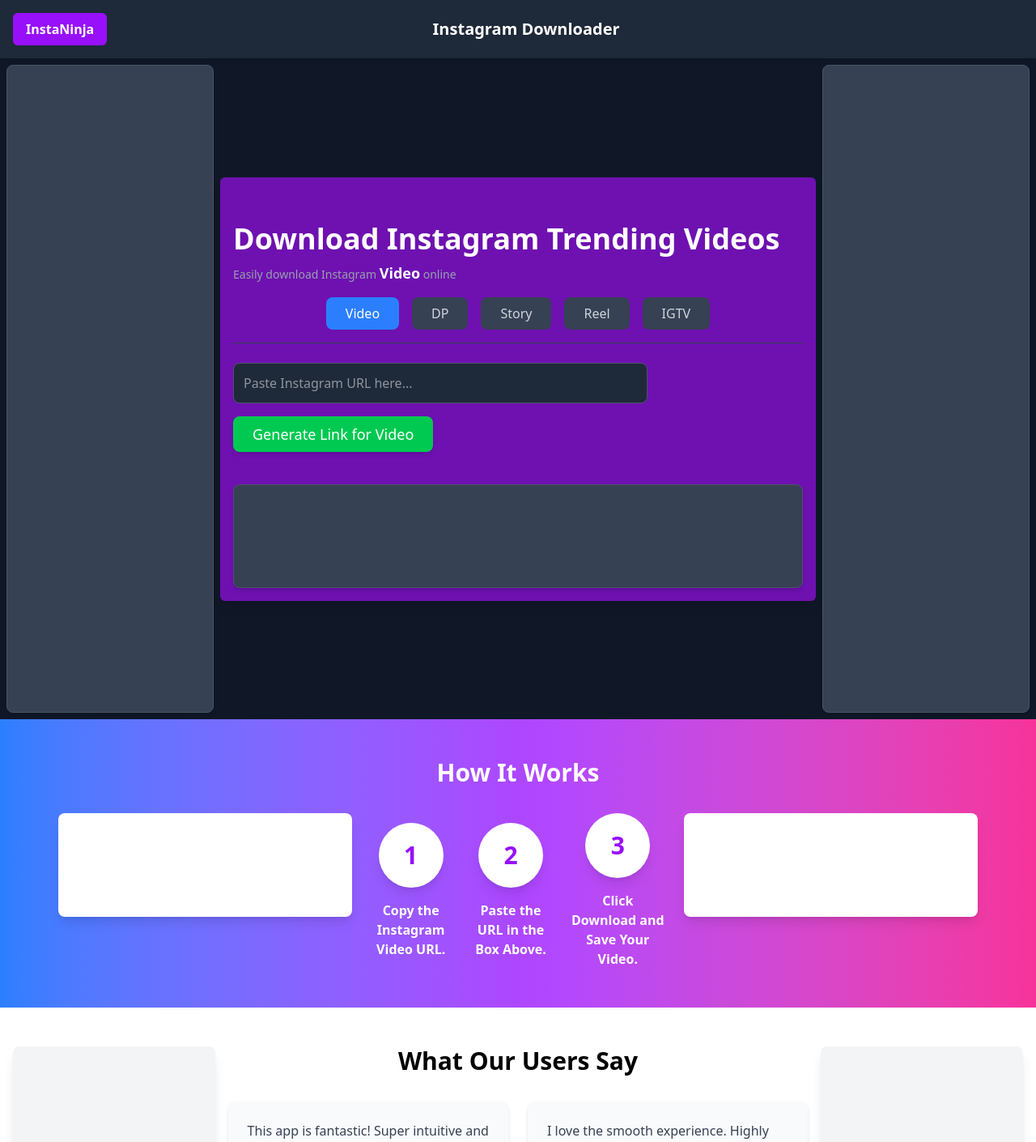
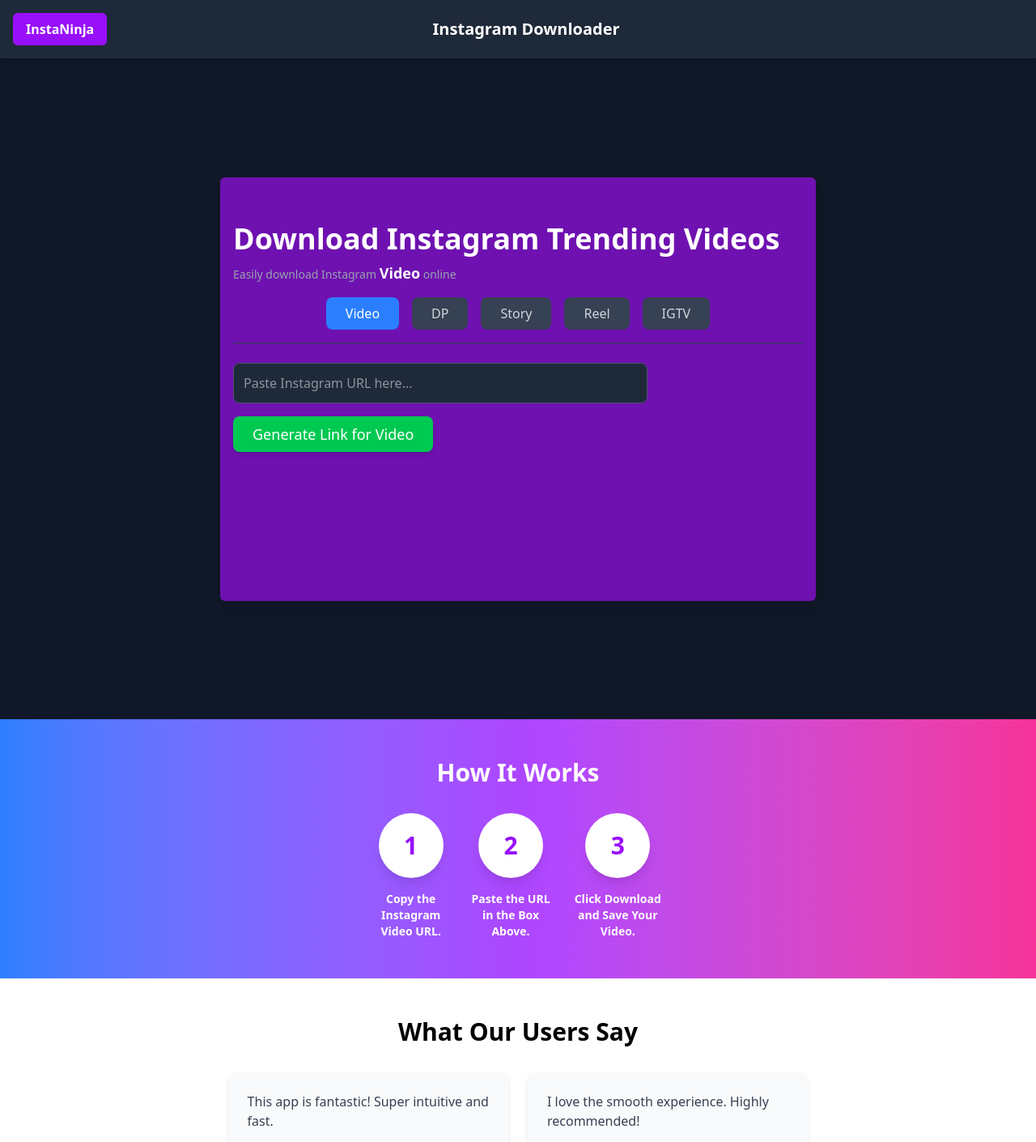
Before and after one commit to Ninjajuk/insta_reels_downloader, a React (Vite) app: page / in a window 1280 px wide. Shown: the top 1410 px of the page at 81% size. Built offline with nearby package versions, Linux system fonts and the light colour scheme.

Commit message:
adSense Google code added in every left postion

```diff
--- /dev/null
+++ b/src/components/AdSenseGoogle.jsx
@@ -0,0 +1,26 @@
+import { useEffect } from "react";
+
+const AdSenseComponent = ({ adClient, adSlot }) => {
+    useEffect(() => {
+        try {
+            (window.adsbygoogle = window.adsbygoogle || []).push({});
+        } catch (e) {
+            console.error("AdSense error: ", e);
+        }
+    }, []);
+
+    return (
+        <div>
+            <ins className="adsbygoogle"
+                style={{ display: "block" }}
+                data-ad-client={adClient}
+                data-ad-slot={adSlot}
+                data-ad-format="auto"
+                data-full-width-responsive="true">
+            </ins>
+            <script async src="https://pagead2.googlesyndication.com/pagead/js/adsbygoogle.js"></script>
+        </div>
+    );
+};
+
+export default AdSenseComponent;
--- a/src/components/HowItWorks.jsx
+++ b/src/components/HowItWorks.jsx
@@ -1,5 +1,6 @@
 import React from "react";
 import AdComponent from "./AdComponent";
+import AdSenseComponent from "./AdSenseGoogle";
 
 const HowItWorks = () => {
   return (
@@ -7,9 +8,13 @@
       <h2 className="text-3xl font-bold text-center mb-8">How It Works</h2>
 
       <div className="grid grid-cols-1 md:grid-cols-3 gap-6 max-w-6xl mx-auto px-2">
-        {/* Ad Placement */}
-        <div className="flex items-center justify-center bg-white p-4 rounded-lg shadow-lg h-32 w-full">
+        {/* Ad Placement for square */}
+        <div className="flex items-center justify-center  p-4  h-32 w-full">
           {/* <p className="text-gray-700">Ad Here</p> */}
+          <AdSenseComponent
+                adClient='ca-pub-3193442524605948'
+                adSlot='5179184800'
+              />
         </div>
 
         {/* Steps */}
@@ -18,25 +23,29 @@
             <div className="bg-white p-6 rounded-full w-20 h-20 mx-auto flex items-center justify-center shadow-lg">
               <span className="text-3xl text-purple-600 font-bold">1</span>
             </div>
-            <p className="mt-4 font-semibold">Copy the Instagram Video URL.</p>
+            <p className="mt-4 text-xs lg:text-sm font-semibold">Copy the Instagram Video URL.</p>
           </div>
           <div className="text-center">
             <div className="bg-white p-6 rounded-full w-20 h-20 mx-auto flex items-center justify-center shadow-lg">
               <span className="text-3xl text-purple-600 font-bold">2</span>
             </div>
-            <p className="mt-4 font-semibold">Paste the URL in the Box Above.</p>
+            <p className="mt-4 text-xs lg:text-sm font-semibold">Paste the URL in the Box Above.</p>
           </div>
           <div className="text-center">
             <div className="bg-white p-6 rounded-full w-20 h-20 mx-auto flex items-center justify-center shadow-lg">
               <span className="text-3xl text-purple-600 font-bold">3</span>
             </div>
-            <p className="mt-4 font-semibold">Click Download and Save Your Video.</p>
+            <p className="mt-4 text-xs lg:text-sm  font-semibold">Click Download and Save Your Video.</p>
           </div>
         </div>
 
-        {/* Ad Placement */}
-        <div className="flex items-center justify-center bg-white p-4 rounded-lg shadow-lg h-32 w-full">
+        {/* Ad Placement Square */}
+        <div className="flex items-center justify-centerp-4  h-32 w-full">
           {/* <p className="text-gray-700">Ad Here</p> */}
+          <AdSenseComponent
+                adClient='ca-pub-3193442524605948'
+                adSlot='5179184800'
+              />
         </div>
       </div>
     </section>
--- a/src/components/InstaDownloader.jsx
+++ b/src/components/InstaDownloader.jsx
@@ -1,5 +1,6 @@
 import React, { useEffect, useState } from "react";
 import AdComponent from "./AdComponent";
+import AdSenseComponent from "./AdSenseGoogle";
 
 const tabs = ["Video", "DP", "Story", "Reel", "IGTV"];
 const BASE_URL = 'http://127.0.0.1:5000/download';
@@ -74,8 +75,15 @@
     <>
 
       <main className="min-h-screen p-2 flex flex-col lg:flex-row gap-2  items-center justify-center bg-gray-900 text-white ">
-        {/* Left Ad */}
-        <AdComponent position="left" />
+        {/* Left Ad vertical */}
+        {/* <AdComponent position="left" /> */}
+        <div className="w-full lg:w-64 h-64 lg:min-h-screen">
+          <AdSenseComponent
+            adClient='ca-pub-3193442524605948'
+            adSlot='9310001507'
+          />
+        </div>
+
         <main className="flex-1 flex items-center justify-center">
           <section className="w-full max-w-7xl mx-auto p-4 bg-purple-800 rounded-md shadow-lg">
             <h1 className="text-2xl lg:text-4xl font-bold mt-10">Download Instagram Trending Videos</h1>
@@ -116,15 +124,26 @@
               {loading ? "Loading..." : downloadLink ? ` Download ${activeTab}` : `Generate Link for ${activeTab}`}
             </button>
 
-            {/* Placeholder for Ads */}
-            <div className="mt-10 w-full  h-32 bg-gray-700 flex items-center justify-center rounded-lg border border-gray-600 shadow-md">
+            {/* Placeholder for horizontal Ads */}
+            <div className="mt-10 w-full  h-32 flex items-center justify-center rounded-lg ">
               {/* <p className="text-gray-400">Ad Space</p> */}
+              <AdSenseComponent
+                adClient='ca-pub-3193442524605948'
+                adSlot='7096807683'
+              />
             </div>
           </section>
         </main>
 
         {/* Left Ad */}
-        <AdComponent position="right" />
+        {/* <AdComponent position="right" /> */}
+        <div className="w-full lg:w-64 h-64 lg:min-h-screen">
+          <AdSenseComponent
+            adClient='ca-pub-3193442524605948'
+            adSlot='9310001507'
+          />
+        </div>
+
       </main>
     </>
   );
--- a/src/components/Testimonial.jsx
+++ b/src/components/Testimonial.jsx
@@ -1,4 +1,5 @@
 import React from 'react'
+import AdSenseComponent from './AdSenseGoogle'
 
 const Testimonial = () => {
     const comments =[
@@ -10,9 +11,13 @@
     return (
         <section className="py-12 bg-white relative flex flex-col items-center">
             <div className="container mx-auto px-4 flex flex-col lg:flex-row">
-                {/* Left Ad */}
-                <div className="hidden lg:flex w-1/5 bg-gray-100 p-4 rounded-lg shadow-lg text-center">
+                {/*square Left Ad */}
+                <div className="hidden lg:flex w-1/5 p-4 text-center">
                     {/* <p className="text-gray-600">Left Ad</p> */}
+                    <AdSenseComponent
+                adClient='ca-pub-3193442524605948'
+                adSlot='5179184800'
+              />
                 </div>
 
                 {/* Main Content */}
@@ -36,14 +41,22 @@
                 </div>
 
                 {/* Right Ad */}
-                <div className="hidden lg:flex w-1/5 bg-gray-100 p-4 rounded-lg shadow-lg text-center">
+                <div className="hidden lg:flex w-1/5  p-4  text-center">
                     {/* <p className="text-gray-600">Right Ad</p> */}
+                    <AdSenseComponent
+                        adClient='ca-pub-3193442524605948'
+                        adSlot='5179184800'
+                    />
                 </div>
             </div>
 
             {/* Bottom Full-Width Ad */}
-            <div className="mt-4 w-full h-64 bg-gray-100 p-4 rounded-lg shadow-lg text-center">
+            <div className="mt-4 w-full h-64  p-4  text-center">
                 {/* <p className="text-gray-600">Bottom Full-Width Ad</p> */}
+                <AdSenseComponent
+                adClient='ca-pub-3193442524605948'
+                adSlot='7096807683'
+              />
             </div>
         </section>
     )
```
